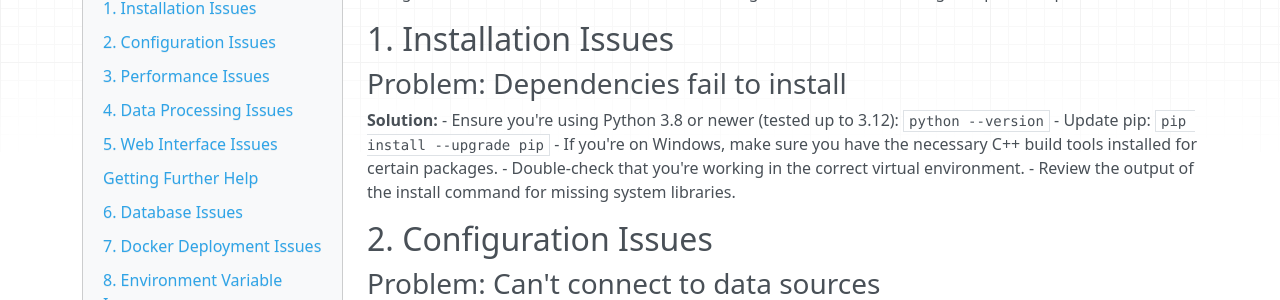
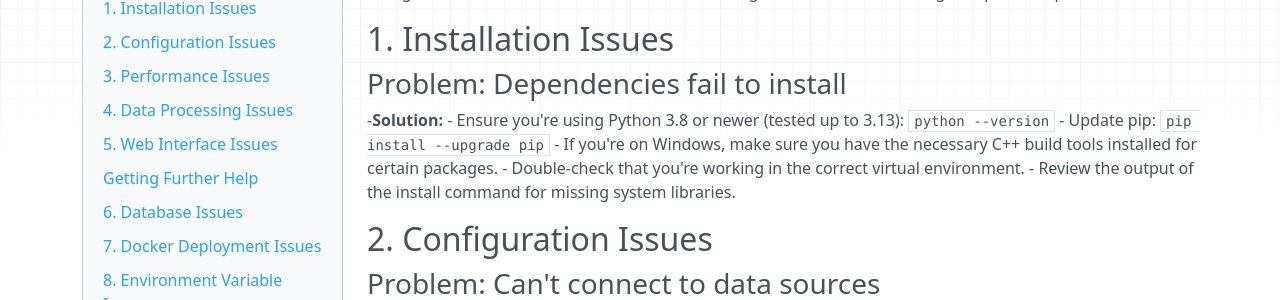
Before and after one commit to KristopherKubicki/glimpser, an MkDocs documentation site: the page built from docs/troubleshooting.md, in a window 1280 px wide and 900 px high. Shown: the part 154-454 px from the top of the window. Built offline with MkDocs 1.6.1, drawn with Linux system fonts in a browser that asks for light colours; nearby versions of some CDN libraries.

Commit message:
feat: add Python 3.13 support

```diff
--- a/docs/troubleshooting.md
+++ b/docs/troubleshooting.md
@@ -6,8 +6,8 @@
 
 ### Problem: Dependencies fail to install
 
-**Solution:**
-- Ensure you're using Python 3.8 or newer (tested up to 3.12): `python --version`
+-**Solution:**
+- Ensure you're using Python 3.8 or newer (tested up to 3.13): `python --version`
 - Update pip: `pip install --upgrade pip`
 - If you're on Windows, make sure you have the necessary C++ build tools installed for certain packages.
 - Double-check that you're working in the correct virtual environment.
--- a/setup.py
+++ b/setup.py
@@ -28,6 +28,7 @@
         "Programming Language :: Python :: 3.10",
         "Programming Language :: Python :: 3.11",
         "Programming Language :: Python :: 3.12",
+        "Programming Language :: Python :: 3.13",
     ],
     python_requires=">=3.8",
     entry_points={
```
Also changed, not shown: CHANGELOG.md (+1 -0 lines), README.md (+2 -2 lines), docs/getting_started.md (+1 -1 lines), docs/installation.md (+1 -1 lines), docs/pylint_checks.md (+1 -1 lines), 3 other files.
